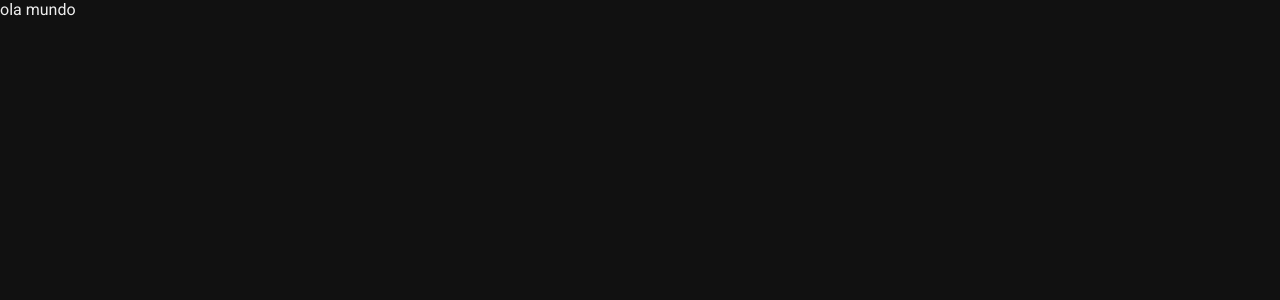
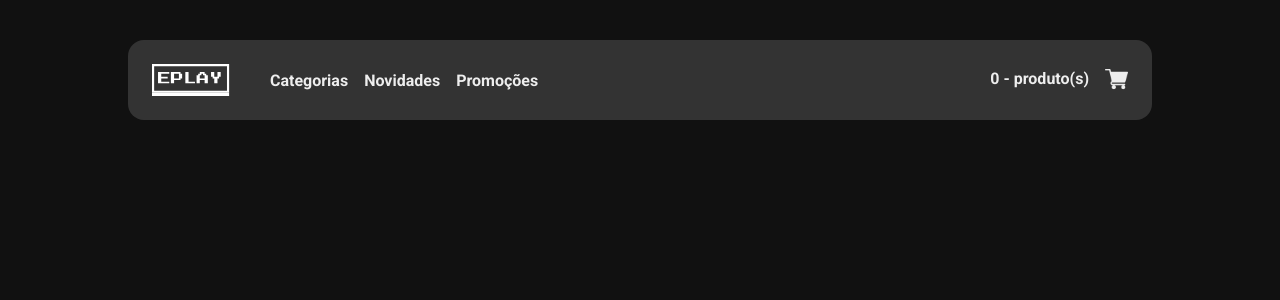
Before and after one commit to Yuri-Romeu/eplay, a React (Create React App) app: page / in a window 1280 px wide. Shown: the top 300 px of the page. Built offline with nearby package versions, Linux system fonts and the light colour scheme.

Commit message:
componente Header finalizado

```diff
--- a/src/App.tsx
+++ b/src/App.tsx
@@ -1,10 +1,13 @@
-import { GlobalCss } from './styles';
+import Header from './components/Header';
+import { Container, GlobalCss } from './styles';
 
 function App() {
   return (
     <>
       <GlobalCss />
-      <div>ola mundo</div>
+      <Container>
+        <Header />
+      </Container>
     </>
   );
 }
--- /dev/null
+++ b/src/components/Header/index.tsx
@@ -0,0 +1,32 @@
+import { HeaderBar, LinkCart, LinkItem, Links } from './styles';
+import logo from '../../assets/images/logo.svg';
+import carrinho from '../../assets/images/carrinho.svg';
+
+const Header = () => {
+  return (
+    <HeaderBar>
+      <div>
+        <img src={logo} alt="EPLAY " />
+        <nav>
+          <Links>
+            <LinkItem>
+              <a href="#">Categorias</a>
+            </LinkItem>
+            <LinkItem>
+              <a href="#">Novidades</a>
+            </LinkItem>
+            <LinkItem>
+              <a href="#">Promoções</a>
+            </LinkItem>
+          </Links>
+        </nav>
+      </div>
+      <LinkCart href="#">
+        0 - produto(s)
+        <img src={carrinho} alt="Carrinho" />
+      </LinkCart>
+    </HeaderBar>
+  );
+};
+
+export default Header;
--- /dev/null
+++ b/src/components/Header/styles.ts
@@ -0,0 +1,40 @@
+import styled from 'styled-components';
+import { Cores } from '../../styles';
+
+export const HeaderBar = styled.header`
+  background-color: ${Cores.cinza};
+  padding: 24px;
+  border-radius: 16px;
+  margin-bottom: 80px;
+  display: flex;
+  align-items: center;
+  justify-content: space-between;
+
+  a {
+    color: ${Cores.branca};
+    text-decoration: none;
+    font-weight: bold;
+  }
+
+  div {
+    display: flex;
+    align-items: center;
+  }
+`;
+
+export const Links = styled.ul`
+  display: flex;
+  margin-left: 40px;
+`;
+
+export const LinkItem = styled.li`
+  margin-right: 16px;
+`;
+
+export const LinkCart = styled.a`
+  display: flex;
+
+  img {
+    margin-left: 16px;
+  }
+`;
--- a/src/styles.ts
+++ b/src/styles.ts
@@ -1,6 +1,7 @@
+import styled from 'styled-components';
 import { createGlobalStyle } from 'styled-components';
 
-const Cores = {
+export const Cores = {
   branca: '#EEEEEE',
   preta: '#111',
   cinza: '#333',
@@ -13,11 +14,19 @@
     padding: 0;
     box-sizing: border-box;
     font-family: 'Roboto', sans-serif;
+     list-style: none;
   }
 
   body {
     background-color: ${Cores.preta};
     color: ${Cores.branca};
+    padding-top: 40px;
   }
 
   `;
+
+export const Container = styled.div`
+  max-width: 1024px;
+  width: 100%;
+  margin: 0 auto;
+`;
```
Also changed, not shown: src/assets/images/carrinho.svg (added), src/assets/images/logo.svg (added).
